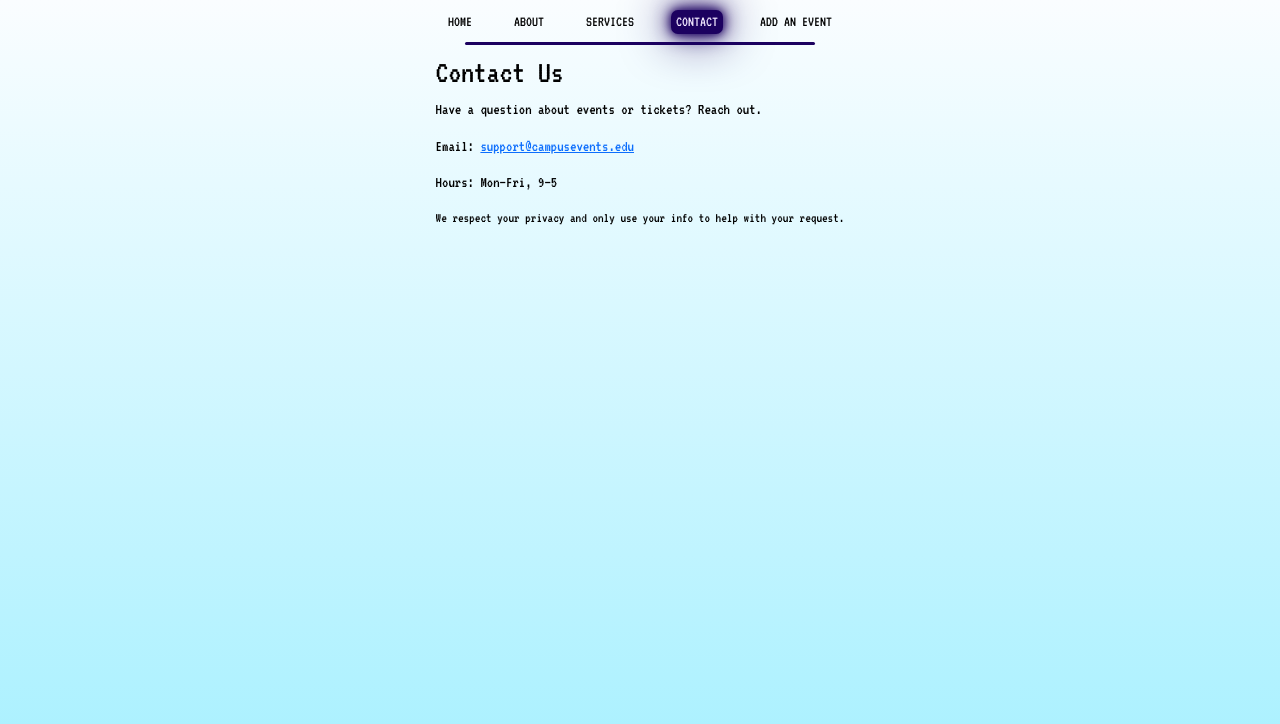
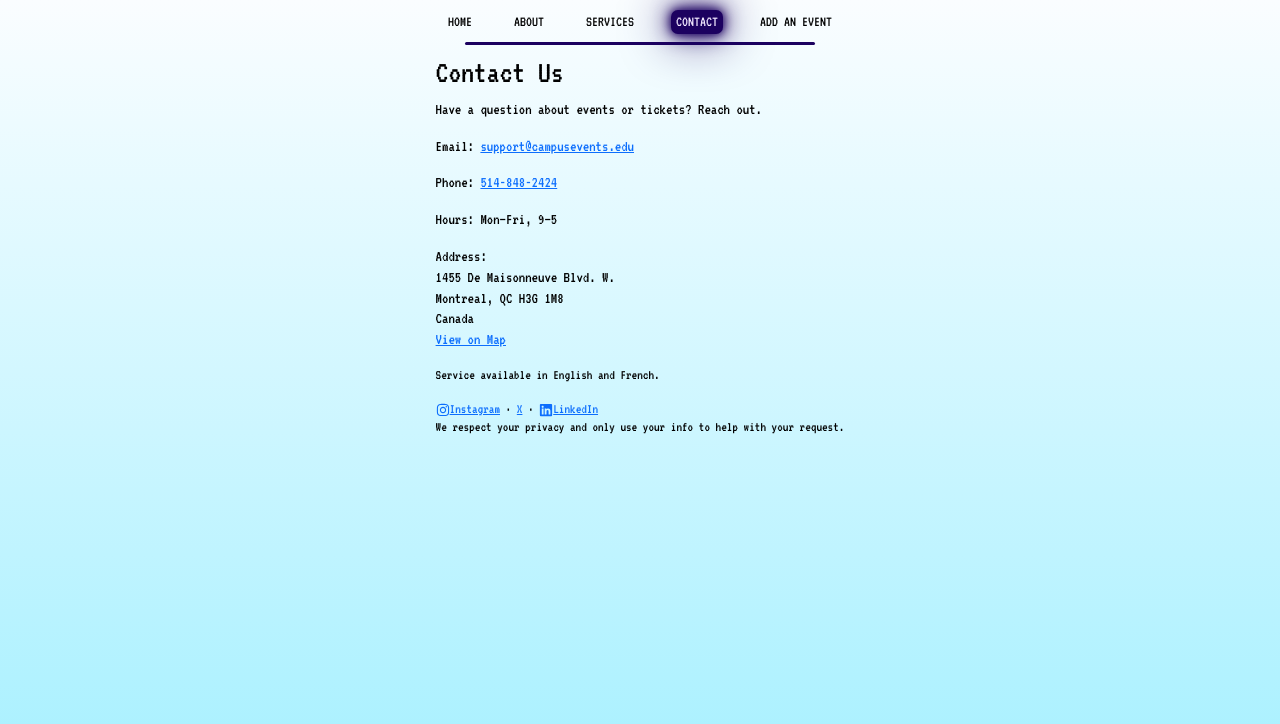
Before and after one commit to SOEN341-2025/Frontend, a React (Vite) app: page /contact in a window 1280 px wide. Shown: the top 724 px of the page. Built offline with nearby package versions, Linux system fonts and the light colour scheme.

Commit message:
Contact page: simple small changes

```diff
--- a/package.json
+++ b/package.json
@@ -14,6 +14,7 @@
     "framer-motion": "^12.23.22",
     "react": "^19.1.1",
     "react-dom": "^19.1.1",
+    "react-icons": "^5.5.0",
     "react-router-dom": "^7.9.3"
   },
   "devDependencies": {
--- a/src/pages/ContactPage/ContactPage.jsx
+++ b/src/pages/ContactPage/ContactPage.jsx
@@ -1,21 +1,65 @@
 import React from "react";
 import "../../App.css";
+import { FaInstagram, FaLinkedin } from "react-icons/fa";
 
 
- function Contact_Page() {
+function Contact_Page() {
+  const mailto = `mailto:support@campusevents.edu?subject=${encodeURIComponent(
+    "Campus Events — Support"
+  )}`;
+
+  const mapsUrl =
+    "https://maps.google.com/?q=1455%20De%20Maisonneuve%20Blvd%20W%2C%20Montreal%20QC%20H3G%201M8";
+
   return (
-    <section className="contact_info">
-      <h2>Contact Us</h2>
+    <section className="contact_info" aria-labelledby="contact-heading">
+      <h2 id="contact-heading">Contact Us</h2>
       <p>Have a question about events or tickets? Reach out.</p>
 
-      <p>
-        <strong>Email:</strong>{" "}
-        <a href="mailto:support@campusevents.edu">support@campusevents.edu</a>
-      </p>
-      <p><strong>Hours:</strong> Mon–Fri, 9–5</p>
+      <address>
+        <p>
+          <strong>Email:</strong>{" "}
+          <a href={mailto}>support@campusevents.edu</a>
+        </p>
+
+        <p>
+          <strong>Phone:</strong>{" "}
+          <a href="tel:+15148482424">514-848-2424</a>
+        </p>
+
+        <p>
+          <strong>Hours:</strong>{" "}
+          <time dateTime="Mo-Fr 09:00-17:00">Mon–Fri, 9–5</time>
+        </p>
+
+        <p>
+          <strong>Address:</strong><br />
+          1455 De Maisonneuve Blvd. W.<br />
+          Montreal, QC&nbsp;H3G&nbsp;1M8<br />
+          Canada<br />
+
+          <a className="btn-link" href={mapsUrl} target="_blank" rel="noreferrer">
+            View on Map
+          </a>
+        </p>
+      </address>
+
+
+      <p className="small">Service available in English and French.</p>
+
+      {/* Social links  */}
+      <nav aria-label="Social links" className="small">
+        <a href="https://www.instagram.com/concordiauniversity/" target="_blank" rel="noreferrer"><FaInstagram classname ="icon"/>Instagram</a>
+        {" · "}
+        <a href="https://x.com/yourhandle" target="_blank" rel="noreferrer">X</a>
+        {" · "}
+        <a href="https://www.linkedin.com/school/concordia-university/posts/?feedView=all" target="_blank" rel="noreferrer"><FaLinkedin classname = "icon" />LinkedIn</a>
+      </nav>
+
 
       <p className="small">
-        We respect your privacy and only use your info to help with your request.
+        We respect your privacy and only use your info to help with your request.{" "}
+
       </p>
     </section>
   );
```
Also changed, not shown: 1 other file (tests, documents, lock files or other folders).
